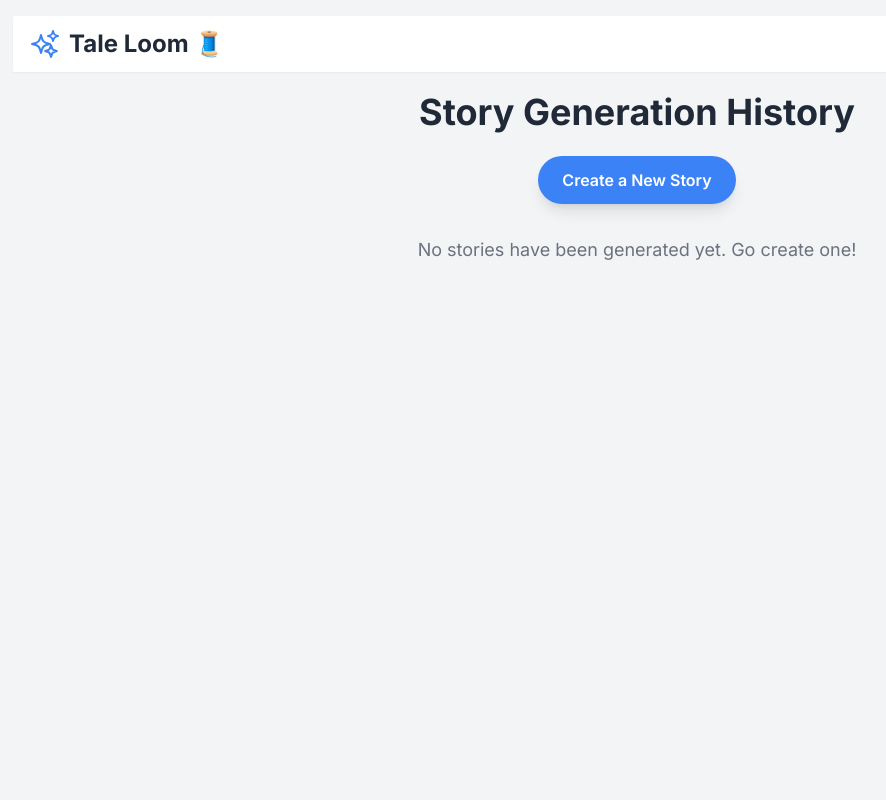
After one commit to AditiShastri/story-builder, a Django app: page /gallery/ in a window 1280 px wide. The commit adds this page. Shown: the whole page, without its empty margins (3-889 px from the left). Run offline with Django 5.2, Linux system fonts and the light colour scheme; data that the repository does not hold is empty; some libraries are stand-ins or nearby versions.

Commit message:
added gallery page

```diff
--- /dev/null
+++ b/story_app/templates/story_app/gallery.html
@@ -0,0 +1,111 @@
+
+{% load static %}
+<!DOCTYPE html>
+<html lang="en">
+<head>
+    <meta charset="UTF-8">
+    <meta name="viewport" content="width=device-width, initial-scale=1.0">
+    <title>Story Gallery</title>
+    <script src="https://cdn.tailwindcss.com"></script>
+    <style>
+        @import url('https://fonts.googleapis.com/css2?family=Inter:wght@400;600;700&display=swap');
+        body {
+            font-family: 'Inter', sans-serif;
+            background-color: #f3f4f6;
+        }
+        .prompt-box {
+            background-color: #f9fafb;
+            border-left: 3px solid #60a5fa;
+            padding: 0.75rem;
+            border-radius: 0.5rem;
+            font-family: monospace;
+            white-space: pre-wrap;
+            word-wrap: break-word;
+            font-size: 0.875rem; /* text-sm */
+        }
+    </style>
+</head>
+<body class="bg-gray-100 min-h-screen p-4">
+
+    <header class="bg-white shadow-sm sticky-top">
+        <div class="container mx-auto max-w-7xl">
+            <div class="flex items-center justify-between py-3 px-4">
+                <a href="{% url 'home' %}" class="flex items-center">
+                    <svg width="32" height="32" class="text-blue-500" xmlns="http://www.w3.org/2000/svg" fill="none" viewBox="0 0 24 24" stroke-width="1.5" stroke="currentColor">
+                        <path stroke-linecap="round" stroke-linejoin="round" d="M9.813 15.904L9 18.75l-.813-2.846a4.5 4.5 0 00-3.09-3.09L2.25 12l2.846-.813a4.5 4.5 0 003.09-3.09L9 5.25l.813 2.846a4.5 4.5 0 003.09 3.09L15.75 12l-2.846.813a4.5 4.5 0 00-3.09 3.09zM18.259 8.715L18 9.75l-.259-1.035a3.375 3.375 0 00-2.455-2.456L14.25 6l1.036-.259a3.375 3.375 0 002.455-2.456L18 2.25l.259 1.035a3.375 3.375 0 002.456 2.456L21.75 6l-1.035.259a3.375 3.375 0 00-2.456 2.456zM16.898 20.624L16.5 21.75l-.398-1.126a3.375 3.375 0 00-2.924-2.924l-1.126-.398 1.126-.398a3.375 3.375 0 002.924-2.924l.398-1.126.398 1.126a3.375 3.375 0 002.924 2.924l1.126.398-1.126.398a3.375 3.375 0 00-2.924 2.924z" />
+                    </svg>
+                    <span class="ml-2 text-2xl font-bold text-gray-800">Tale Loom 🧵 </span>
+                </a>
+            </div>
+        </div>
+    </header>
+
+    <div class="container mx-auto max-w-7xl mt-5">
+        <h1 class="text-4xl font-bold text-gray-800 mb-6 text-center">Story Generation History</h1>
+        <div class="flex justify-center mb-8">
+            <a href="{% url 'home' %}" class="inline-block bg-blue-500 text-white font-semibold py-3 px-6 rounded-full shadow-lg hover:bg-blue-600 transition duration-300">
+                Create a New Story
+            </a>
+        </div>
+
+        {% if stories %}
+            <div class="space-y-8">
+                {% for story in stories %}
+                    <div class="bg-white rounded-xl shadow-xl p-6">
+                        <h2 class="text-2xl font-bold text-gray-700 mb-2">Original Prompt:</h2>
+                        <p class="text-gray-600 mb-6 italic">"{{ story.user_prompt }}"</p>
+
+                        <div class="grid grid-cols-1 md:grid-cols-2 gap-8 mb-6">
+                            <div>
+                                <h3 class="text-xl font-semibold text-gray-600 mb-2">Final Scene</h3>
+                                <img src="{% static story.combined_image_path %}" alt="Final composite scene image" class="rounded-lg shadow-md w-full h-auto">
+                            </div>
+
+                            <div>
+                                <h3 class="text-xl font-semibold text-gray-600 mb-2">Generated Story</h3>
+                                <div class="bg-gray-50 p-4 rounded-lg h-full overflow-y-auto max-h-96">
+                                    <p class="text-gray-600 leading-relaxed whitespace-pre-wrap">{{ story.story_text }}</p>
+                                </div>
+                            </div>
+                        </div>
+
+                        <div class="space-y-4">
+                            <h3 class="text-xl font-semibold text-gray-600">Prompts Used:</h3>
+                            <div class="grid grid-cols-1 md:grid-cols-2 lg:grid-cols-3 gap-4">
+                                <div class="flex flex-col">
+                                    <p class="font-medium text-gray-700">Character Prompt:</p>
+                                    <div class="prompt-box flex-grow">{{ story.final_character_prompt }}</div>
+                                </div>
+                                <div class="flex flex-col">
+                                    <p class="font-medium text-gray-700">Background Prompt:</p>
+                                    <div class="prompt-box flex-grow">{{ story.final_background_prompt }}</div>
+                                </div>
+                                <div class="flex flex-col">
+                                    <p class="font-medium text-gray-700">Negative Prompt:</p>
+                                    <div class="prompt-box flex-grow">{{ story.negative_prompt }}</div>
+                                </div>
+                            </div>
+                        </div>
+
+                        <div class="mt-6">
+                            <h3 class="text-xl font-semibold text-gray-600 mb-2">Individual Assets:</h3>
+                            <div class="grid grid-cols-1 md:grid-cols-2 gap-4">
+                                <div>
+                                    <p class="font-medium text-gray-700 mb-1">Character Image</p>
+                                    <img src="{% static story.character_image_path %}" alt="Individual character asset" class="rounded-lg shadow-md w-full h-auto">
+                                </div>
+                                <div>
+                                    <p class="font-medium text-gray-700 mb-1">Background Image</p>
+                                    <img src="{% static story.background_image_path %}" alt="Individual background asset" class="rounded-lg shadow-md w-full h-auto">
+                                </div>
+                            </div>
+                        </div>
+                    </div>
+                {% endfor %}
+            </div>
+        {% else %}
+            <p class="text-center text-gray-500 text-lg">No stories have been generated yet. Go create one!</p>
+        {% endif %}
+    </div>
+</body>
+</html>
--- a/story_app/urls.py
+++ b/story_app/urls.py
@@ -1,10 +1,9 @@
+# story_app/urls.py (Recommended name)
+
 from django.urls import path
-from .views import GeneratorView
+from .views import GeneratorView, StoryGalleryView  # Import the new view
 
-# This is where you map URLs to Views.
-# The `name` parameter is important as it's used by `{% url '...' %}` in templates.
 urlpatterns = [
-    # The path '' means the root of your app.
-    # We've named it 'home' to match your index.html form action.
     path('', GeneratorView.as_view(), name='home'),
+    path('gallery/', StoryGalleryView.as_view(), name='gallery'), # Add this line
 ]
--- a/story_app/views.py
+++ b/story_app/views.py
@@ -7,8 +7,8 @@ from dotenv import load_dotenv
 
 # Import your model and the AI services, including the custom exception
 from .models import Story
-from .services import InappropriatePromptError # Import the custom exception
-from .chain import get_story_builder_chain # Import the new chain builder
+from .services import InappropriatePromptError, ImagePaths
+from .chain import get_story_builder_chain
 
 # Load environment variables (like your HUGGINGFACEHUB_API_TOKEN)
 load_dotenv()
@@ -47,12 +47,13 @@ class GeneratorView(View):
             # --- Unpack the results from the chain's output dictionary ---
             package = final_result.get('package')
             image_prompts = final_result.get('prompts')
-            final_image_path = final_result.get('final_image_path')
+            image_paths = final_result.get('image_paths')
 
-            if not all([package, image_prompts, final_image_path]):
+            if not all([package, image_prompts, image_paths]):
                 raise Exception("The AI pipeline failed to return a complete result. One or more steps may have failed.")
 
             # --- Save the complete result to the database ---
+            # NOTE: Your models.py file needs to be updated to have all these fields.
             story_instance = Story.objects.create(
                 user_prompt=user_prompt,
                 story_text=package.story,
@@ -61,22 +62,24 @@ class GeneratorView(View):
                 art_style=package.art_style_and_mood,
                 final_character_prompt=image_prompts.character_prompt,
                 final_background_prompt=image_prompts.background_prompt,
-                combined_image_path=final_image_path,
+                negative_prompt=image_prompts.negative_prompt, # NEW: Save the negative prompt
+                combined_image_path=image_paths.final_scene_template_path,
+                character_image_path=image_paths.character_image_path,
+                background_image_path=image_paths.background_image_path,
             )
 
             context['story'] = story_instance
+            context['image_prompts'] = image_prompts
+            context['image_paths'] = image_paths
 
         except InappropriatePromptError as e:
-            # Catch the specific safety refusal error
             logging.warning(f"Safety guardrail triggered for prompt: '{user_prompt}'")
-            context['error'] = str(e) # Display the AI's refusal message
+            context['error'] = str(e)
 
         except Exception as e:
-            # Catch any other general errors during the pipeline
             logging.error(f"An unexpected error occurred in the generation pipeline: {e}", exc_info=True)
             context['error'] = f"An unexpected error occurred: {e}"
 
-        # --- Render the final result page, showing either the story or an error ---
         return render(request, self.result_template_name, context)
 
 class StoryGalleryView(ListView):
@@ -86,5 +89,5 @@ class StoryGalleryView(ListView):
     model = Story
     template_name = 'story_app/gallery.html'
     context_object_name = 'stories'
-    ordering = ['-created_at'] # Show the newest stories first
-    paginate_by = 9 # Show 9 stories per page
+    ordering = ['-created_at']
+    paginate_by = 9
```
Also changed, not shown: story_app/chain.py (+12 -13 lines), story_app/models.py (+16 -1 lines), story_app/services.py (+103 -27 lines), story_app/templates/story_app/index.html (+9 -15 lines), story_app/templates/story_app/result.html (+8 -11 lines).
